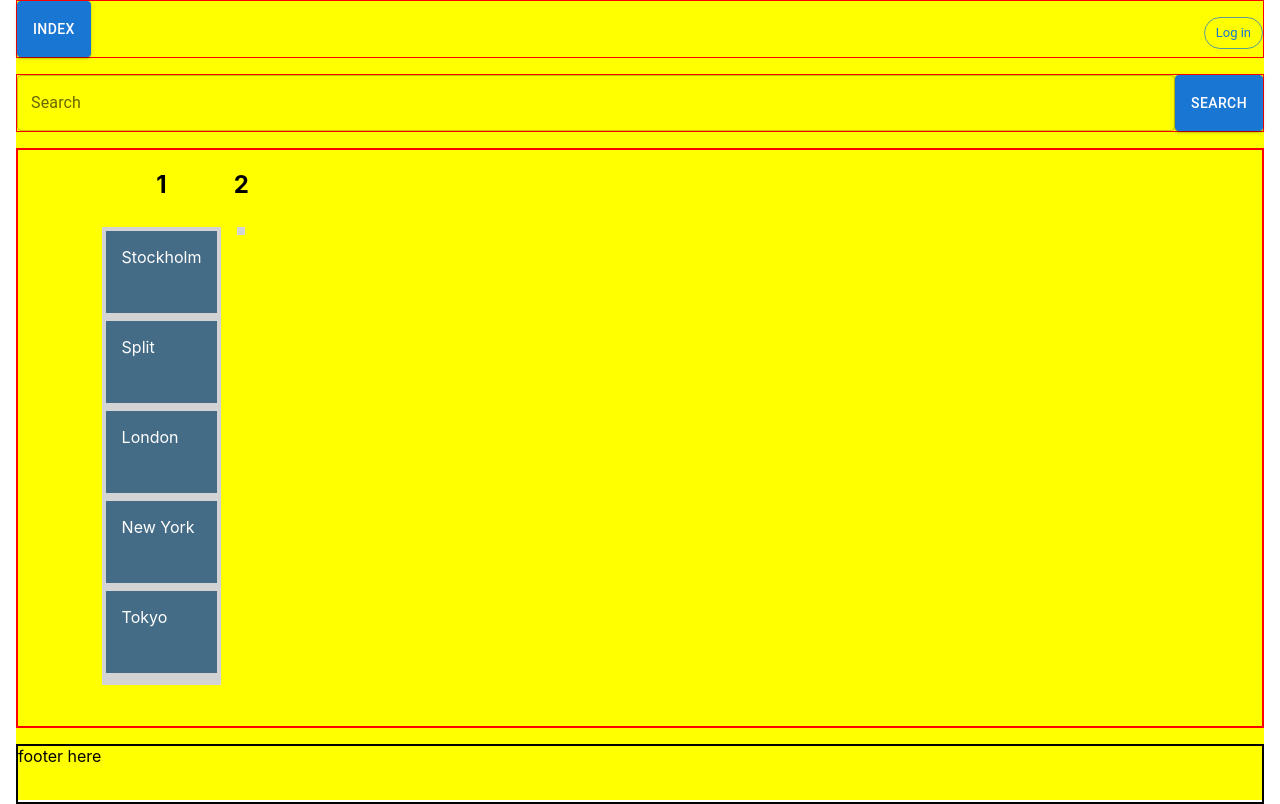
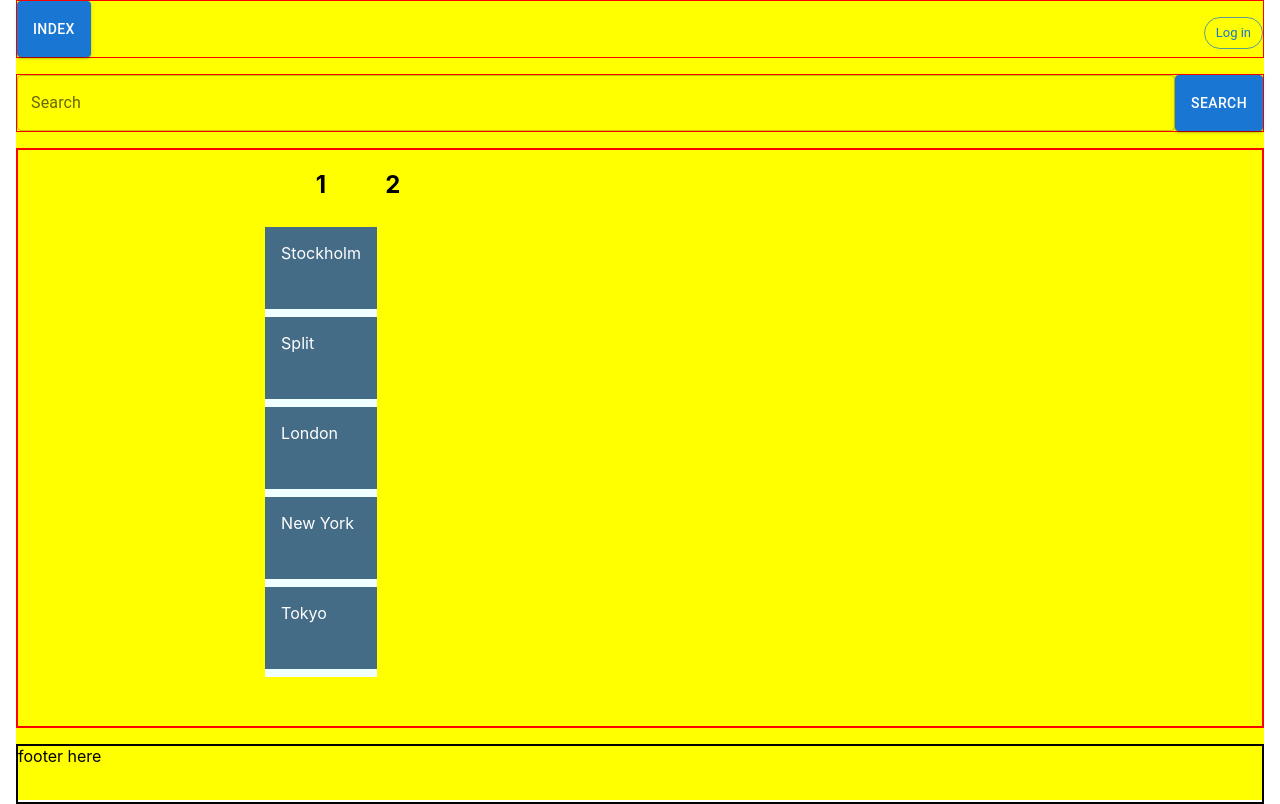
Before and after one commit to GoranAviani/react_apollo_client_3_cache, a React (Create React App) app: page / in a window 1280 px wide. Built offline with nearby package versions, Linux system fonts and the light colour scheme.

Commit message:
changing keys

```diff
--- a/src/components/DefaultCities/DefaultCities.css
+++ b/src/components/DefaultCities/DefaultCities.css
@@ -1,6 +1,6 @@
 .defaultCities {
     display: grid;
-    grid-template-columns: repeat(4, 1fr);
+    grid-template-columns: repeat(2, 1fr);
     grid-auto-flow: row;
     height: 72vh;
     border: 2px solid red;
--- a/src/components/Search/Search.css
+++ b/src/components/Search/Search.css
@@ -1,7 +1,7 @@
 .search {
     display: flex;
     flex-direction: row;
-    flex-grow: 5;
+    flex-grow: 1;
 }
 
 .search > div {
--- /dev/null
+++ b/src/components/WeatherBoard/css/Column.css
@@ -0,0 +1,7 @@
+.column {
+    display: flex;
+    flex-direction: column;
+    flex-grow: 1;
+    background: azure;
+    width: 50%,
+}
--- a/src/components/WeatherBoard/partials/Column.js
+++ b/src/components/WeatherBoard/partials/Column.js
@@ -1,6 +1,7 @@
 import React from 'react';
 import {Droppable} from 'react-beautiful-dnd';
 import ColumnItem from './ColumnItem';
+import '../css/Column.css'
 
 
 const Column = ({columnKey, columnValue, index}) => {
@@ -19,15 +20,9 @@ const Column = ({columnKey, columnValue, index}) => {
 
                 <Droppable droppableId={columnKey} key={columnKey}>
                     {(provided, snapshot) =>
-                        <div
-                            {...provided.droppableProps}
-                            ref={provided.innerRef}
-                            style={{
-                                background: snapshot.isDraggingOver
-                                    ? "lightblue"
-                                    : "lightgrey",
-                                padding: 4,
-                            }}
+                        <div className="column"
+                             {...provided.droppableProps}
+                             ref={provided.innerRef}
                         >
                             {columnValue.items.map((item, index = {index}) => {
                                 console.log({index})
```
